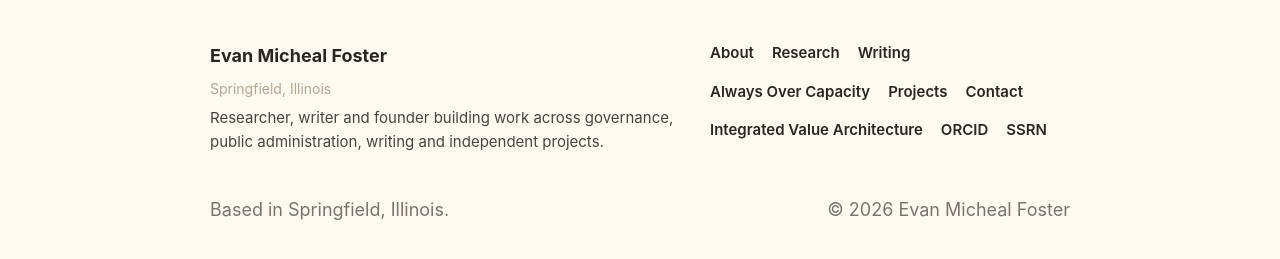
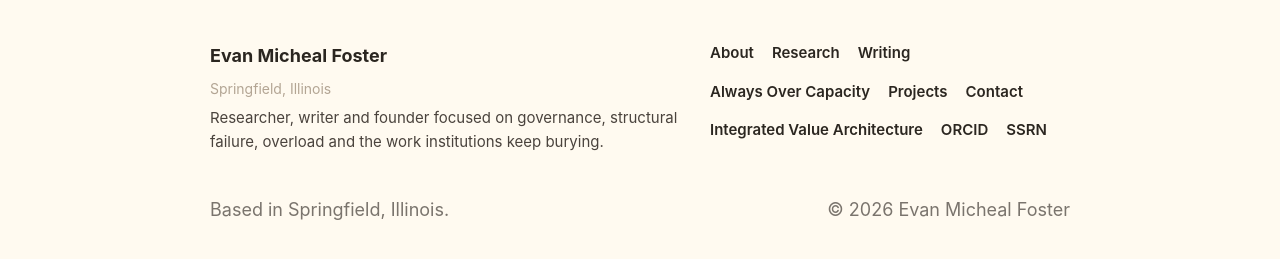
Before and after one commit to efost7873/evanmichealfoster.com, a Jekyll site: the page built from writing.md, in a window 1280 px wide and 900 px high, scrolled down 1750 px. Shown: the part 635-894 px from the top of the window. Built offline with Jekyll 4.4.1, drawn with Linux system fonts in a browser that asks for light colours.

Commit message:
Update footer role description for clarity

```diff
--- a/_includes/footer.html
+++ b/_includes/footer.html
@@ -4,7 +4,7 @@
     <div class="footer-brand">
       <div class="footer-name">Evan Micheal Foster</div>
       <div class="footer-location">Springfield, Illinois</div>
-      <div class="footer-role">Researcher, writer and founder building work across governance, public administration, writing and independent projects.</div>
+      <div class="footer-role">Researcher, writer and founder focused on governance, structural failure, overload and the work institutions keep burying.</div>
     </div>
 
     <nav class="footer-links" aria-label="Footer">
```
